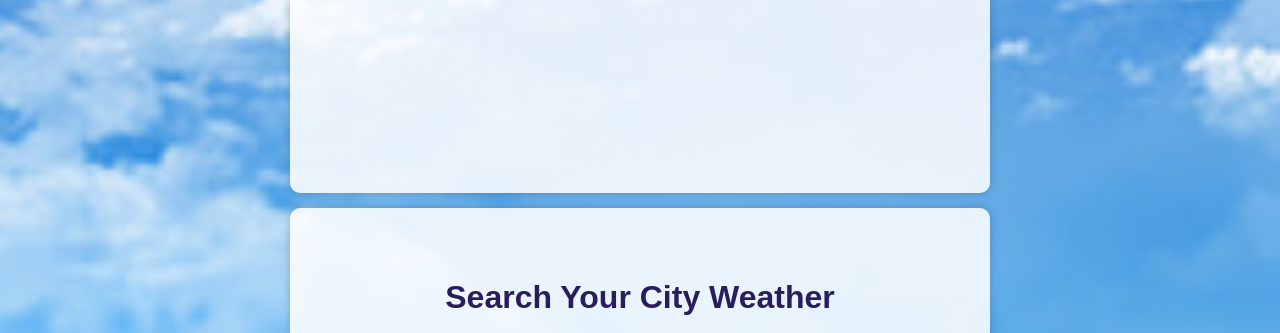
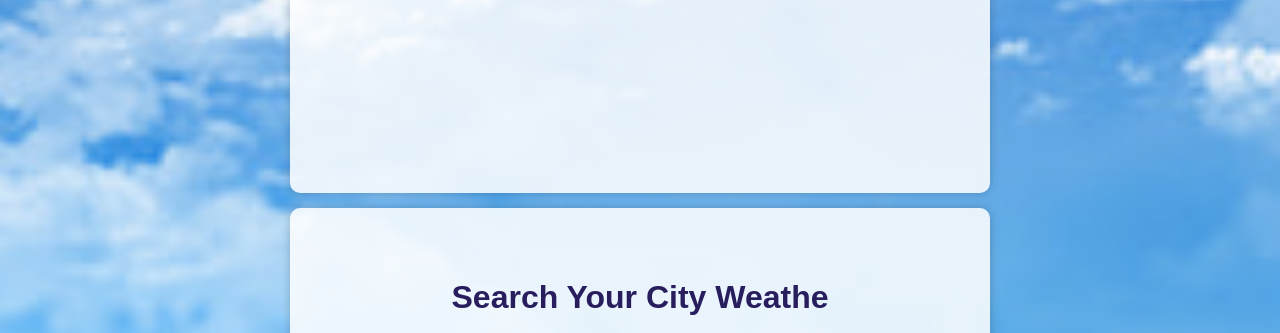
Before and after one commit to UpekshaNanayakkara/weather-reporter, a website: page index.html in a window 1280 px wide. Shown: the part 447-780 px from the top of the page. Drawn offline with Linux system fonts and the light colour scheme.

Commit message:
remove r

```diff
--- a/index.html
+++ b/index.html
@@ -24,7 +24,7 @@
 
     <!-- Right Column -->
     <div class="column right">
-      <h1><b>Search Your City Weathe</b>r</h1>
+      <h1><b>Search Your City Weathe</b></h1>
       <div class="input-group">
         <input type="text" id="cityInput" placeholder="Enter city name" />
         <button onclick="getWeather()">Get Weather</button>
```
